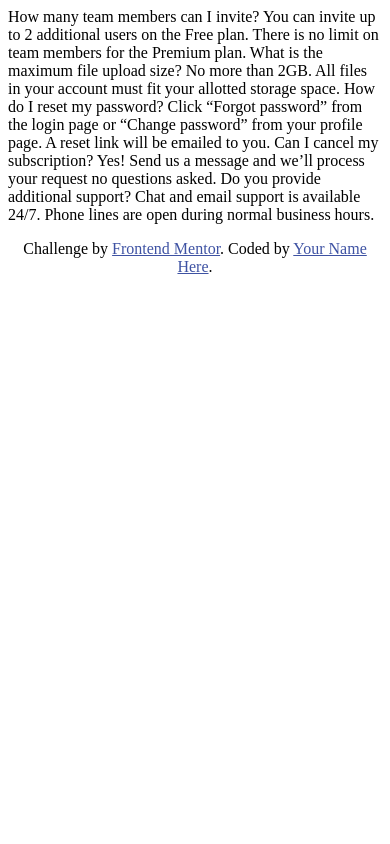
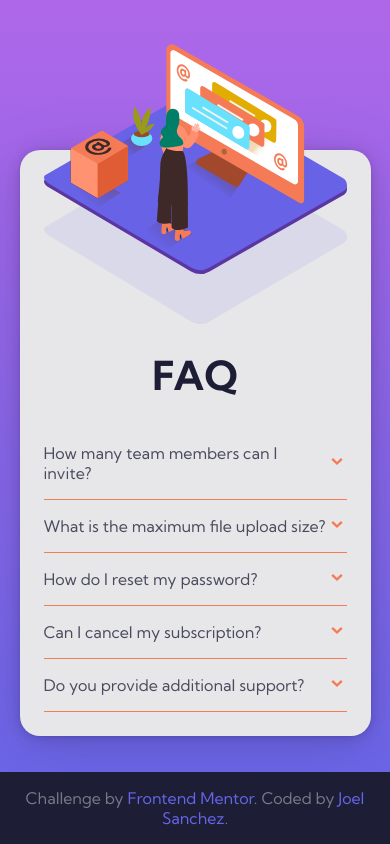
Before and after one commit to joel-development/frontendmentor---challenge-10, a plain HTML site: page docs/index.html in a window 390 px wide. Drawn offline with Linux system fonts and the light colour scheme.

Commit message:
mobile and desktop design finished

```diff
--- a/docs/css/style.css
+++ b/docs/css/style.css
@@ -1,6 +1,184 @@
+:root
+{
+  --gradient-start-purple: #af67e9;
+  --gradient-end-purple: #6565e7;
+
+  --card-background: hsl(240, 5%, 91%);
+  --card-color-title: #1d1e35;
+  --color-question-title: #4a4b5e;
+  --color-question-title-active: #1d1e35;
+  --color-question-text: #787887;
+  --color-faq-hr: #f47c57;
+  --attribution-bg: #1d1e35;
+  --attribution-color-text: #787887;
+  --attribution-color-link: #6565e7;
+}
+*
+{
+  box-sizing: border-box;
+}
+body
+{
+  position: relative;
+
+  margin: 0;
+  padding-bottom: 100px;
+  padding-top: 150px;
+
+  background-image: linear-gradient(var(--gradient-start-purple), var(--gradient-end-purple));
+
+  font-size: 16px;
+  font-family: 'Kumbh Sans', sans-serif;
+  min-height: 100vh;
+}
+img
+{
+  max-width: 100%;
+}
+p
+{
+  margin: 0;
+}
+.faq-card
+{
+  display: grid;
+  grid-template-columns: 1fr;
+  grid-template-rows: 150px 1fr;
+
+  margin-right: auto;
+  margin-left: auto;
+  max-width: 90%;
+  width: 500px;
+  padding: 24px;
+  border-radius: 20px;
+
+  box-shadow:
+  0px 0.4px 2.2px rgba(0, 0, 0, 0.033),
+  0px 0.8px 5.3px rgba(0, 0, 0, 0.046),
+  0px 1.5px 10px rgba(0, 0, 0, 0.056),
+  0px 2.6px 17.9px rgba(0, 0, 0, 0.065),
+  0px 4.4px 33.4px rgba(0, 0, 0, 0.073),
+  0px 13px 80px rgba(0, 0, 0, 0.08)
+  ;
+
+  background-color: var(--card-background);
+}
+.faq__title
+{
+  text-align: center;
+  font-size: 40px;
+  color: var(--card-color-title);
+}
+.faq-hr
+{
+  margin: 0;
+  border: none;
+  border-top-style: solid;
+  border-top-width: 1px;
+  border-top-color: var(--color-faq-hr);
+}
+.faq__img
+{
+  display: block;
+  margin-right: auto;
+  margin-left: auto;
+  width: auto;
+  height: 300px;
+
+  padding-bottom: 30px;
+  background-image: url(../assets/images/bg-pattern-mobile.svg);
+  background-position: bottom;
+  background-size: contain;
+  background-repeat: no-repeat;
+
+  transform: translateY(-150px);
+}
+.faq-question__title
+{
+  display: block;
+  padding: 16px 0;
+  color: var(--color-question-title);
+}
+.faq-question__title p
+{
+  display: grid;
+  grid-template-columns: 1fr 20px;
+  user-select: none;
+  cursor: pointer;
+}
+.faq-question[open] .faq-question__title p
+{
+  font-weight: 700;
+  color: var(--color-question-title-active);
+}
+.faq-question__text
+{
+  padding: 16px 0;
+  color: var(--color-question-text);
+}
+.faq-question__title p::after
+{
+  content: '';
+  background-image: url(../assets/images/icon-arrow-down.svg);
+  background-size: 12px;
+  background-position: center;
+  background-repeat: no-repeat;
+  transition: transform .2s;
+}
+.faq-question[open] .faq-question__title p::after
+{
+  transform: rotate(180deg);
+}
+.attribution
+{
+  position: absolute;
+  bottom: 0;
+  width: 100%;
+
+  text-align: center;
+  background-color: var(--attribution-bg);
+}
 .attribution p {
+  padding: 16px;
   text-align: center;
+  color: var(--attribution-color-text);
 }
 .attribution p a {
-  color: hsl(228, 45%, 44%);
+  color: var(--attribution-color-link);
+  text-decoration: none;
 }
+.attribution p a:hover {
+  text-decoration: underline;
+}
+
+@media screen and (min-width: 760px) {
+.faq-card
+{
+  grid-template-columns: minmax(300px,500px) minmax(auto, 400px);
+  grid-template-rows: 1fr;
+  align-items: flex-end;
+  padding: 0;
+  width: 90%;
+  max-width: 900px;
+}
+.faq__title
+{
+  text-align: left;
+}
+.faq__text
+{
+  padding: 16px;
+}
+.faq__img
+{
+  background-image: url(../assets/images/bg-pattern-desktop.svg);
+  background-position: center right;
+  background-size: 200%;
+
+  height: auto;
+  width: 400px;
+
+  transform: none;
+  transform: translateX(-50px);
+}
+}
--- a/docs/index.html
+++ b/docs/index.html
@@ -7,30 +7,85 @@
 
   <title>Frontend Mentor | FAQ Accordion Card</title>
   <link rel="stylesheet" href="css/style.css">
+  <link rel="preconnect" href="https://fonts.googleapis.com">
+  <link rel="preconnect" href="https://fonts.gstatic.com" crossorigin>
+  <link href="https://fonts.googleapis.com/css2?family=Kumbh+Sans:wght@400;700&display=swap" rel="stylesheet">
 </head>
 <body>
+  <main class="main-section">
+    <div class="faq-card">
+      <picture>
+        <source srcset="assets/images/illustration-woman-online-desktop.svg" media="screen and (min-width: 760px)">
+        <img src="assets/images/illustration-woman-online-mobile.svg" alt="illustration-woman-online-mobile" class="faq__img">
+      </picture>
+      <div class="faq__text">
+        <h1 aria-label="Frequently Asked Questions" class="faq__title">
+          FAQ
+        </h1>
+        <details class="faq-question">
+          <summary class="faq-question__title">
+            <p>
               How many team members can I invite?
+            </p>
+          </summary>
+          <p class="faq-question__text">
             You can invite up to 2 additional users on the Free plan. There is no limit on
             team members for the Premium plan.
-
+          </p>
+        </details>
+        <hr class="faq-hr">
+        <details class="faq-question">
+          <summary class="faq-question__title">
+            <p>
               What is the maximum file upload size?
-  No more than 2GB. All files in your account must fit your allotted storage space.
-
+            </p>
+          </summary>
+          <p class="faq-question__text">
+            What is the maximum file upload size? No more than 2GB. All files in your account must fit your allotted storage space.
+          </p>
+        </details>
+        <hr class="faq-hr">
+        <details class="faq-question">
+          <summary class="faq-question__title">
+            <p>
               How do I reset my password?
-  Click “Forgot password” from the login page or “Change password” from your profile page.
-  A reset link will be emailed to you.
-
+            </p>
+          </summary>
+          <p class="faq-question__text">
+            Click “Forgot password” from the login page or “Change password” from your profile page. A reset link will be emailed to you.
+          </p>
+        </details>
+        <hr class="faq-hr">
+        <details class="faq-question">
+          <summary class="faq-question__title">
+            <p>
               Can I cancel my subscription?
+            </p>
+          </summary>
+          <p class="faq-question__text">
             Yes! Send us a message and we’ll process your request no questions asked.
-
+          </p>
+        </details>
+        <hr class="faq-hr">
+        <details class="faq-question">
+          <summary class="faq-question__title">
+            <p>
               Do you provide additional support?
+            </p>
+          </summary>
+          <p class="faq-question__text">
             Chat and email support is available 24/7. Phone lines are open during normal business hours.
-
-  <div class="attribution">
+          </p>
+        </details>
+        <hr class="faq-hr">
+      </div>
+    </div>
+  </main>
+  <footer class="attribution">
     <p>
       Challenge by <a href="https://www.frontendmentor.io?ref=challenge" target="_blank">Frontend Mentor</a>.
-      Coded by <a href="#">Your Name Here</a>.
+      Coded by <a href="https://github.com/joel-development" target="_blank">Joel Sanchez</a>.
     </p>
-  </div>
+  </footer>
 </body>
 </html>
```
Lines whose indentation alone changed are shown as unchanged.
